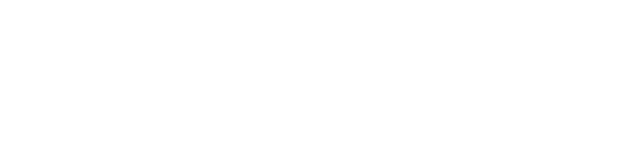
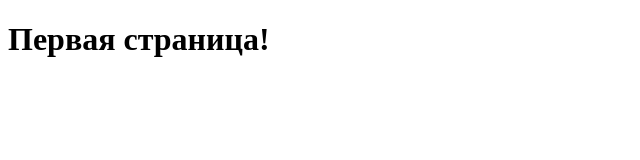
Before and after one commit to Karter13/repair, a plain HTML site: page index.html in a window 1280 px wide. Shown: the whole page, without its empty margins (0-640 px from the left). Drawn offline with Linux system fonts and the light colour scheme.

Commit message:
создали первую страницу

```diff
--- a/index.html
+++ b/index.html
@@ -9,7 +9,7 @@
 </head>
 
 <body>
-
+  <h1>Первая страница!</h1>
 </body>
 
 </html>
```
